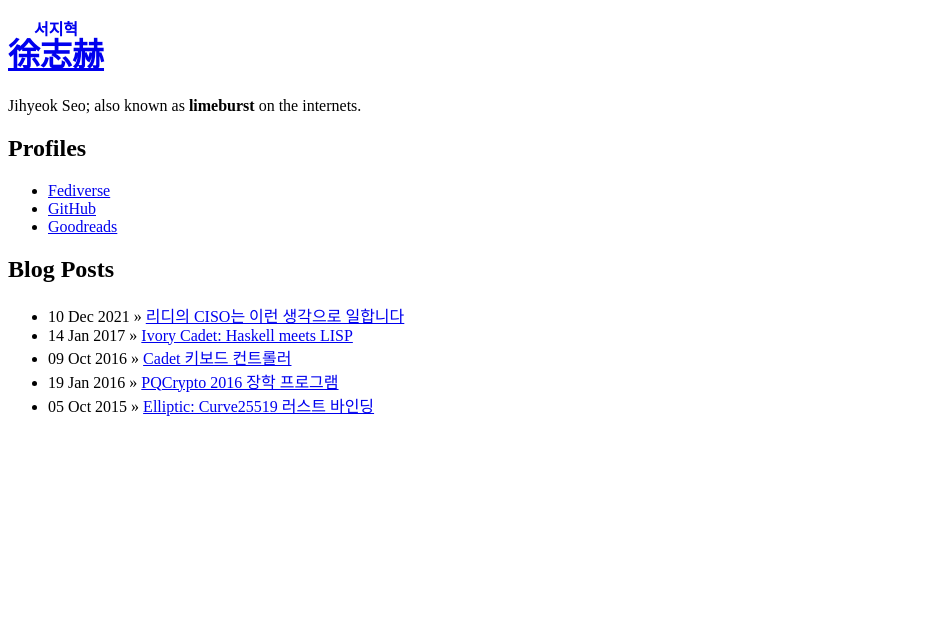
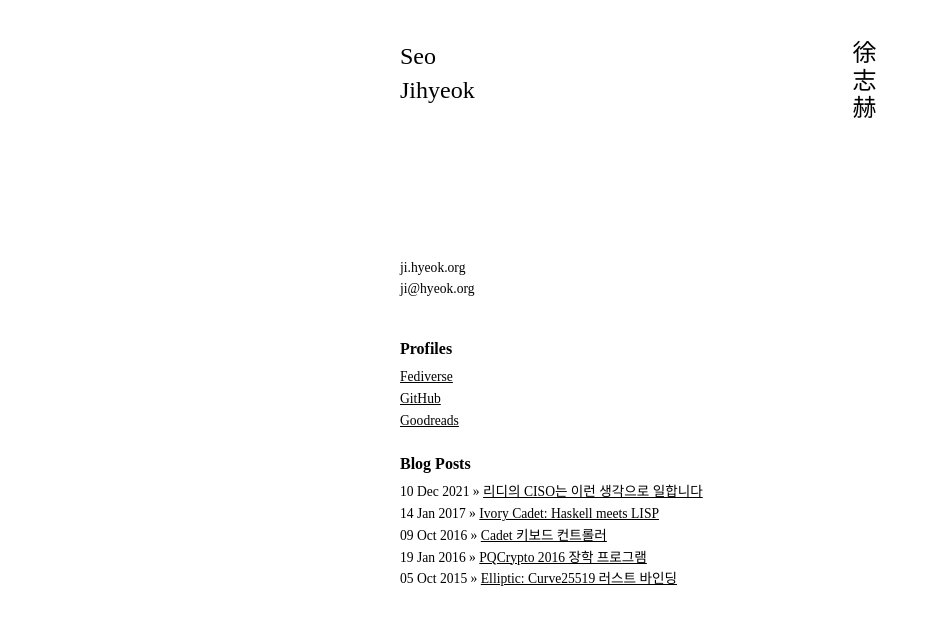
Before and after one commit to limeburst/limeburst.github.io, a Jekyll site: the page built from index.html, in a window 1280 px wide. Shown: the top 625 px of the page, without its empty margins (0-931 px from the left). Built offline with Jekyll 4.4.1, drawn with Linux system fonts in a browser that asks for light colours.

Commit message:
Redesign homepage as name card layout with dark mode
Co-Authored-By: Claude Opus 4.5 <noreply@anthropic.com>

```diff
--- a/_layouts/default.html
+++ b/_layouts/default.html
@@ -4,24 +4,12 @@
 <head>
   <meta charset="utf-8">
   <title>{{ page.title }}</title>
-  <meta name="viewport" content="width=device-width"> {% feed_meta %}
+  <meta name="viewport" content="width=device-width, initial-scale=1"> {% feed_meta %}
   <link rel="stylesheet" href="/css/main.css">
 </head>
 
 <body>
-  <header>
-    <h1>
-      <a href="/">
-        <ruby>
-          徐志赫
-          <rt>서지혁</rt>
-        </ruby>
-      </a>
-    </h1>
-  </header>
-  <main>
-    {{ content }}
-  </main>
+  {{ content }}
 </body>
 
 </html>
--- a/css/main.css
+++ b/css/main.css
@@ -1,7 +1,121 @@
+* {
+    margin: 0;
+    padding: 0;
+    box-sizing: border-box;
+}
+
+html, body {
+    font-family: serif;
+}
+
 body {
-    max-width: 640px;
+    display: flex;
+    flex-direction: column;
+    align-items: center;
+}
+
+.card {
+    width: 100%;
+    max-width: 560px;
+    aspect-ratio: 560 / 340;
+    padding: 2.5rem;
+    display: flex;
+    justify-content: space-between;
+}
+
+.left {
+    display: flex;
+    flex-direction: column;
+    justify-content: space-between;
+}
+
+.name {
+    font-size: 1.5rem;
+    line-height: 1.4;
+}
+
+.contact {
+    font-size: 0.85rem;
+    line-height: 1.6;
+}
+
+.contact a {
+    color: inherit;
+    text-decoration: none;
+}
+
+.contact a:hover {
+    text-decoration: underline;
+}
+
+.hanja {
+    font-size: 1.5rem;
+    writing-mode: vertical-rl;
+    letter-spacing: 0.15em;
+    align-self: flex-start;
+}
+
+.content {
+    width: 100%;
+    max-width: 560px;
+    padding: 0 2.5rem 2.5rem;
+}
+
+.content h2 {
+    font-size: 1rem;
+    margin-bottom: 0.5rem;
+}
+
+.content ul {
+    list-style: none;
+    margin-bottom: 1.5rem;
+}
+
+.content li {
+    line-height: 1.6;
+    font-size: 0.85rem;
+}
+
+.content a {
+    color: inherit;
+}
+
+article {
+    width: 100%;
+    max-width: 560px;
+    padding: 2.5rem;
+}
+
+article h2 {
+    margin-bottom: 0.25rem;
+}
+
+article p, article li, article blockquote {
+    font-size: 0.85rem;
+    line-height: 1.6;
+}
+
+article blockquote {
+    margin: 1em 0;
+    padding-left: 1em;
+    border-left: 2px solid #ccc;
 }
 
 img {
     max-width: 100%;
 }
+
+@media (prefers-color-scheme: dark) {
+    html {
+        color-scheme: dark;
+    }
+
+    body {
+        background: #1a1a1a;
+        color: #e0e0e0;
+    }
+
+    article blockquote {
+        border-left-color: #555;
+    }
+}
--- a/index.html
+++ b/index.html
@@ -3,8 +3,21 @@ layout: default
 title: Jihyeok Seo
 ---
 
-<p>{{ site.description }}</p>
+<div class="card">
+  <div class="left">
+    <div class="name">
+      Seo<br>
+      Jihyeok
+    </div>
+    <div class="contact">
+      <a href="https://ji.hyeok.org">ji.hyeok.org</a><br>
+      <a href="mailto:ji@hyeok.org">ji@hyeok.org</a>
+    </div>
+  </div>
+  <div class="hanja">徐志赫</div>
+</div>
 
+<div class="content">
   <h2>Profiles</h2>
   <ul>
     <li><a href="https://hackers.pub/@jihyeok" rel="me">Fediverse</a></li>
@@ -21,3 +34,4 @@ title: Jihyeok Seo
     </li>
     {% endif %} {% endfor %}
   </ul>
+</div>
```
Also changed, not shown: _posts/2016-01-19-pqcrypto-2016-grant-accepted.md (+1 -0 lines). Lines whose indentation alone changed are shown as unchanged.
